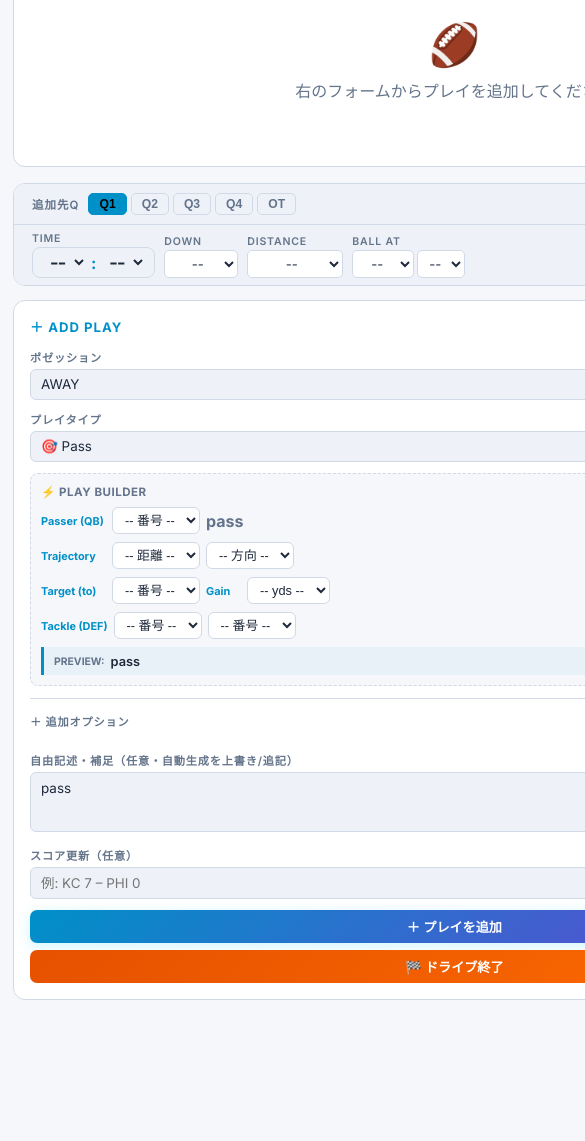
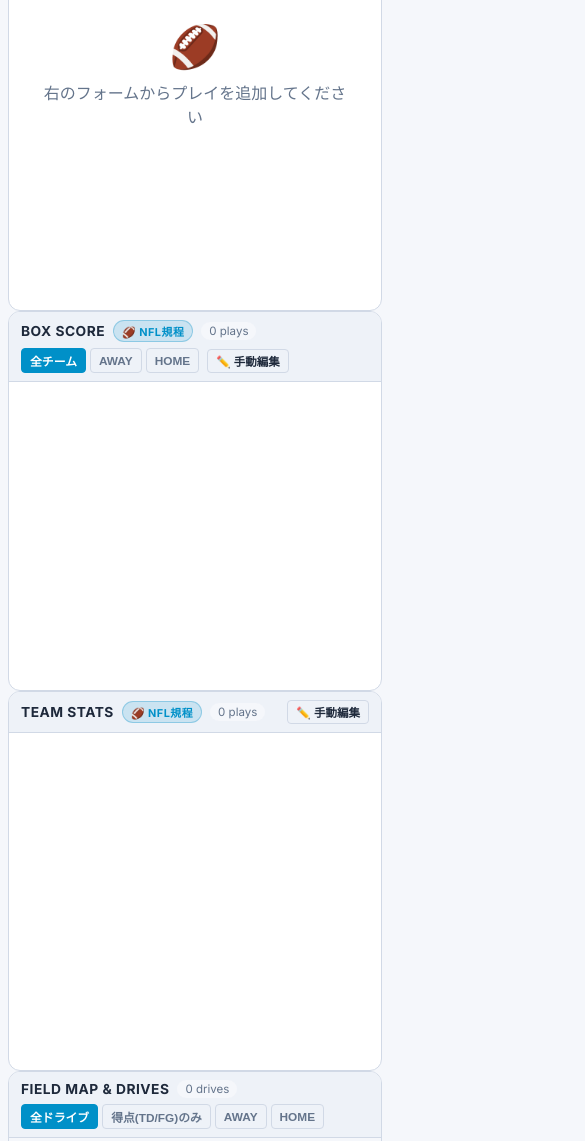
Before and after one commit to NFLSS12/football-play-by-play-maker, a plain HTML site: page index.html in a window 390 px wide. Shown: the part 684-1825 px from the top of the page, 585 px wide, since content can reach past the window. Before the commit the page ends 1702 px from the top, so only its background shows below. Drawn offline with Linux system fonts and the light colour scheme; no server answers.

Commit message:
Update index.html

```diff
--- a/index.html
+++ b/index.html
@@ -3,7 +3,7 @@
 
 <head>
     <meta charset="UTF-8" />
-    <meta name="viewport" content="width=device-width,initial-scale=1.0" />
+    <meta name="viewport" content="width=device-width,initial-scale=1.0,maximum-scale=1.0,user-scalable=no" />
     <title>🏈 Play-by-Play Creator</title>
     <link rel="preconnect" href="https://fonts.googleapis.com" />
     <link
@@ -34,14 +34,19 @@
         }
 
         html {
-            scroll-behavior: smooth
+            scroll-behavior: smooth;
+            max-width: 100vw;
+            overflow-x: hidden;
         }
 
         body {
             font-family: 'Inter', sans-serif;
             background: var(--bg);
             color: var(--tx);
-            min-height: 100vh
+            min-height: 100vh;
+            max-width: 100vw;
+            overflow-x: hidden;
+            width: 100%;
         }
 
         /* Header */
@@ -188,65 +193,121 @@
         }
 
         @media(max-width:750px) {
+            /* 横幅を画面幅（100%）に完全に固定し、絶対に横に拡大させない */
+            html, body {
+                max-width: 100vw !important;
+                overflow-x: hidden !important;
+                width: 100% !important;
+            }
+
+            .container {
+                width: 100% !important;
+                max-width: 100% !important;
+                padding: 10px 8px !important;
+                overflow-x: hidden !important;
+                box-sizing: border-box !important;
+            }
+
             .two-col {
-                grid-template-columns: 1fr
+                grid-template-columns: 1fr !important;
+                width: 100% !important;
+                max-width: 100% !important;
+                gap: 12px !important;
+                overflow-x: hidden !important;
+                box-sizing: border-box !important;
             }
 
             .pbp-col {
                 position: static !important;
                 max-height: none !important;
+                width: 100% !important;
+                max-width: 100% !important;
+                min-width: 0 !important;
+                box-sizing: border-box !important;
             }
 
+            /* 縦幅を4〜5プレイ分（380px）に収め、スクロール枠を設置 */
             .pbp-wrap,
             #boxScoreWrap,
             #teamStatsWrap,
             #fieldMapWrap,
             #winProbWrap,
             #gameReportWrap {
-                height: auto !important;
-                max-height: none !important;
-                min-height: 320px;
-                overflow: visible !important;
-                flex: none !important;
+                height: 380px !important;
+                max-height: 380px !important;
+                min-height: 380px !important;
+                display: flex !important;
+                flex-direction: column !important;
+                overflow: hidden !important;
+                width: 100% !important;
+                max-width: 100% !important;
+                min-width: 0 !important;
+                box-sizing: border-box !important;
+                border-radius: var(--r) !important;
             }
 
+            /* 各ヘッダー（固定） */
+            .bs-hdr, .ts-hdr, .fm-hdr, .wp-hdr, .gr-hdr, .pbp-hdr {
+                flex-shrink: 0 !important;
+                padding: 8px 12px !important;
+                gap: 6px !important;
+                width: 100% !important;
+                box-sizing: border-box !important;
+            }
+
+            /* 各コンテナ内部：確実に指で上下にスルスルとスクロールできるように */
             #pbpList,
             #boxScoreContainer,
             #teamStatsContainer,
             #fieldMapContainer,
             #winProbContainer,
             #gameReportContainer {
-                height: auto !important;
-                max-height: none !important;
-                overflow-y: visible !important;
-                -webkit-overflow-scrolling: touch;
-                padding-bottom: 20px;
+                flex: 1 1 0% !important;
+                min-height: 0 !important;
+                height: 100% !important;
+                overflow-y: auto !important;
+                -webkit-overflow-scrolling: touch !important;
+                overscroll-behavior-y: contain !important;
+                touch-action: pan-y !important;
+                width: 100% !important;
+                max-width: 100% !important;
+                box-sizing: border-box !important;
+                padding: 10px 10px 24px !important;
             }
 
+            /* タブバー（1行横スワイプ） */
             .view-tabs {
-                overflow-x: auto;
-                flex-wrap: nowrap;
-                -webkit-overflow-scrolling: touch;
-                padding-bottom: 6px;
-                scrollbar-width: none;
+                overflow-x: auto !important;
+                flex-wrap: nowrap !important;
+                -webkit-overflow-scrolling: touch !important;
+                padding-bottom: 6px !important;
+                scrollbar-width: none !important;
+                width: 100% !important;
+                max-width: 100% !important;
+                box-sizing: border-box !important;
             }
             .view-tabs::-webkit-scrollbar {
                 display: none;
             }
             .view-tab-btn {
-                white-space: nowrap;
-                flex-shrink: 0;
+                white-space: nowrap !important;
+                flex-shrink: 0 !important;
             }
 
-            .bs-table-wrap {
+            /* テーブルの横スクロール（テーブルが画面幅を押し広げないように枠内でスクロール） */
+            .bs-tbl-card, .ts-tbl-card {
+                width: 100% !important;
+                max-width: 100% !important;
+                box-sizing: border-box !important;
+                overflow: hidden !important;
+            }
+            .bs-table-wrap, .ts-tbl-card {
                 overflow-x: auto !important;
                 -webkit-overflow-scrolling: touch !important;
                 touch-action: pan-x pan-y !important;
-            }
-
-            .bs-hdr, .ts-hdr, .fm-hdr, .wp-hdr, .gr-hdr, .pbp-hdr {
-                padding: 8px 12px !important;
-                gap: 6px !important;
+                width: 100% !important;
+                max-width: 100% !important;
+                box-sizing: border-box !important;
             }
 
             .bs-team-heading {
@@ -266,8 +327,11 @@
             }
 
             .form-card {
-                position: static;
-                margin-top: 14px;
+                position: static !important;
+                margin-top: 14px !important;
+                width: 100% !important;
+                max-width: 100% !important;
+                box-sizing: border-box !important;
             }
 
             .mobile-quick-nav {
@@ -1696,7 +1760,10 @@
             background: var(--bg);
             border: 1px solid var(--bd);
             border-radius: 8px;
-            overflow: hidden;
+            overflow-x: auto;
+            overflow-y: hidden;
+            -webkit-overflow-scrolling: touch;
+            max-width: 100%;
             margin-bottom: 12px;
         }
         .ts-table {
```
